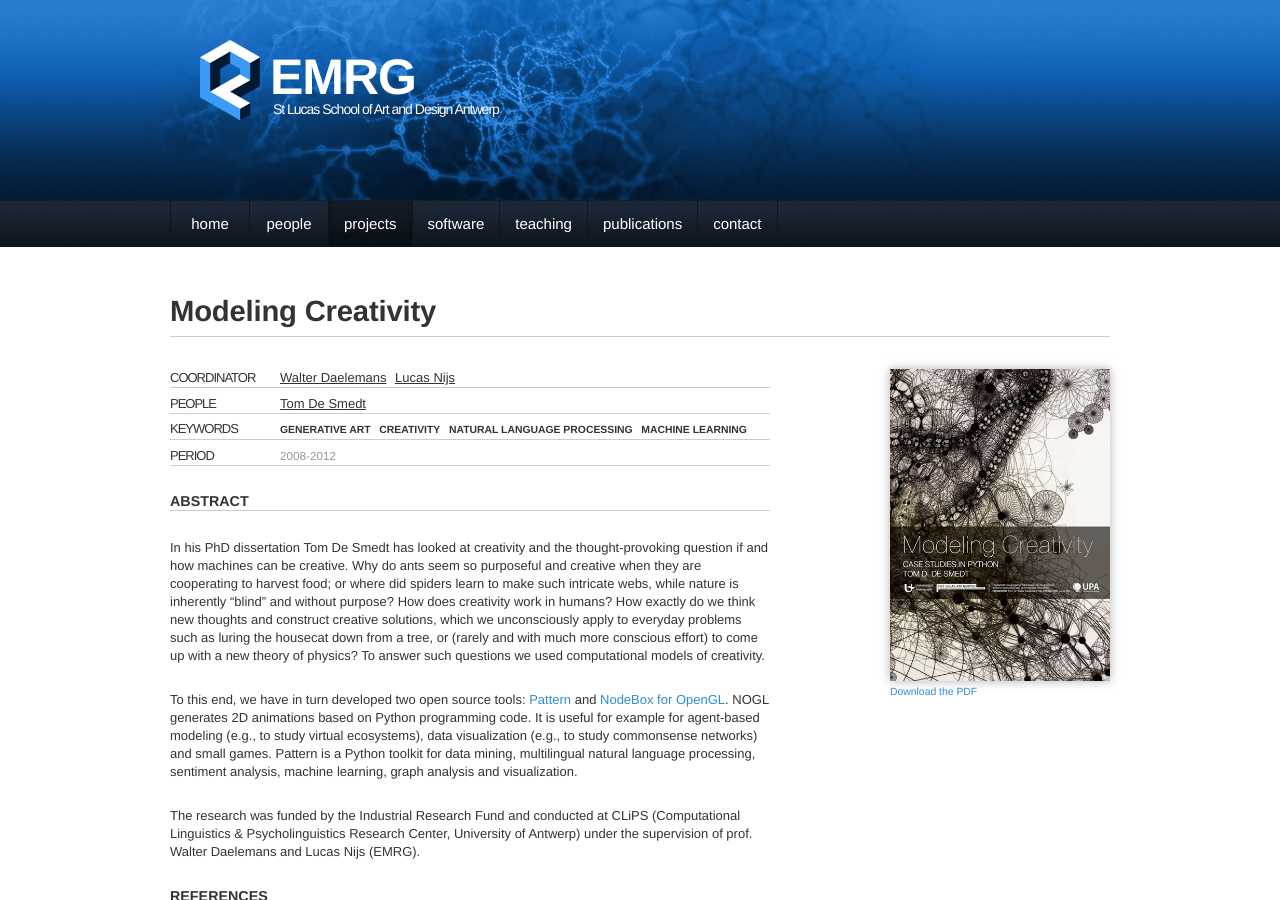
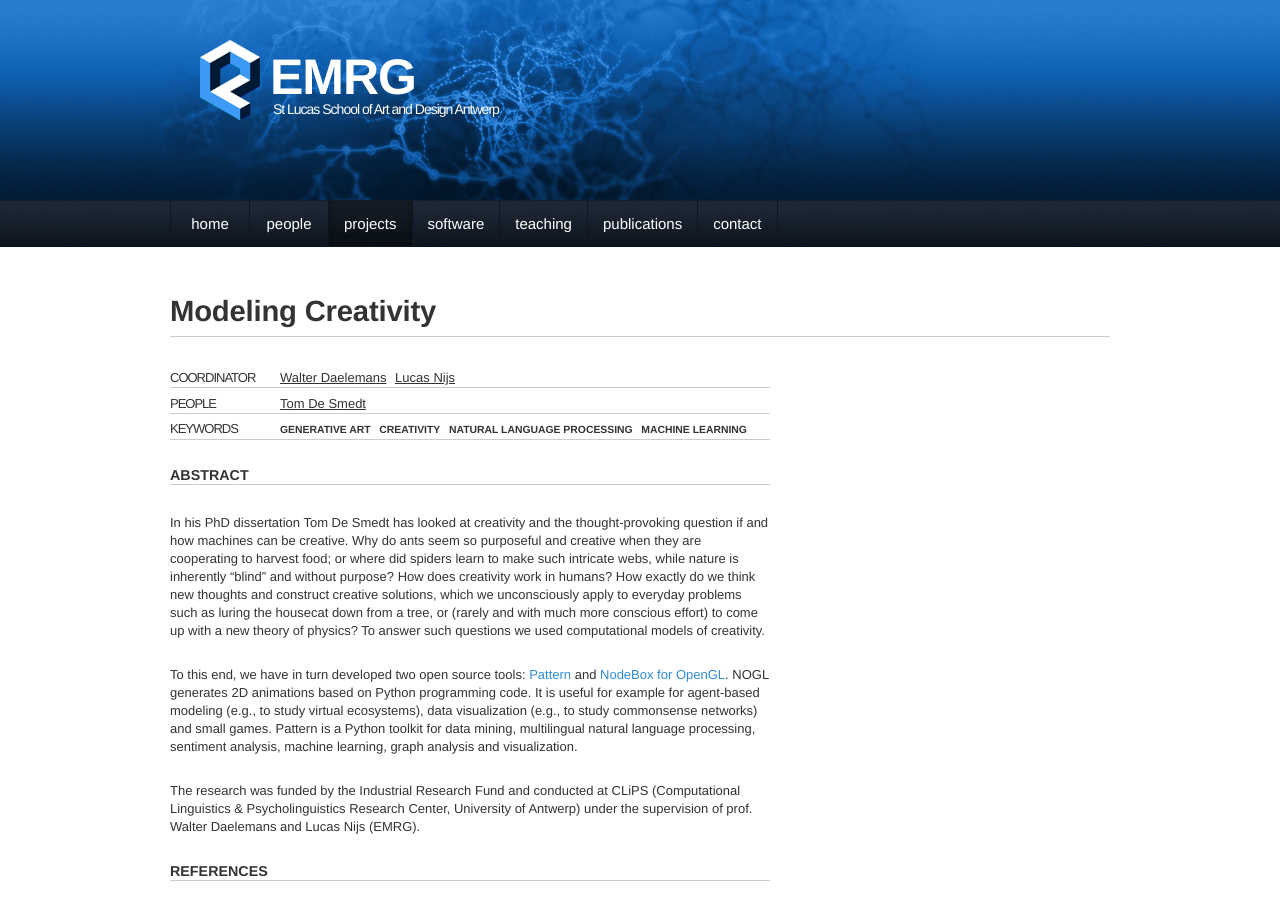
Before and after one commit to nodebox/emrg.be, a Jekyll site: the page built from projects/modeling-creativity.md, in a window 1280 px wide and 900 px high. Built offline with Jekyll 4.4.1, drawn with Linux system fonts in a browser that asks for light colours; nearby versions of some CDN libraries; comment, search, counter and statistics services are not loaded.

Commit message:
Update modeling-creativity.md

```diff
--- a/projects/modeling-creativity.md
+++ b/projects/modeling-creativity.md
@@ -12,10 +12,6 @@ keywords:
   - creativity
   - natural language processing
   - machine learning
-period:
-  - 2008-2012
-images:
-  - [modeling-creativity/modeling-creativity.jpg, "<a href='http://bit.ly/modeling-creativity'>Download the PDF</a>"]
 
 ---
 
```
